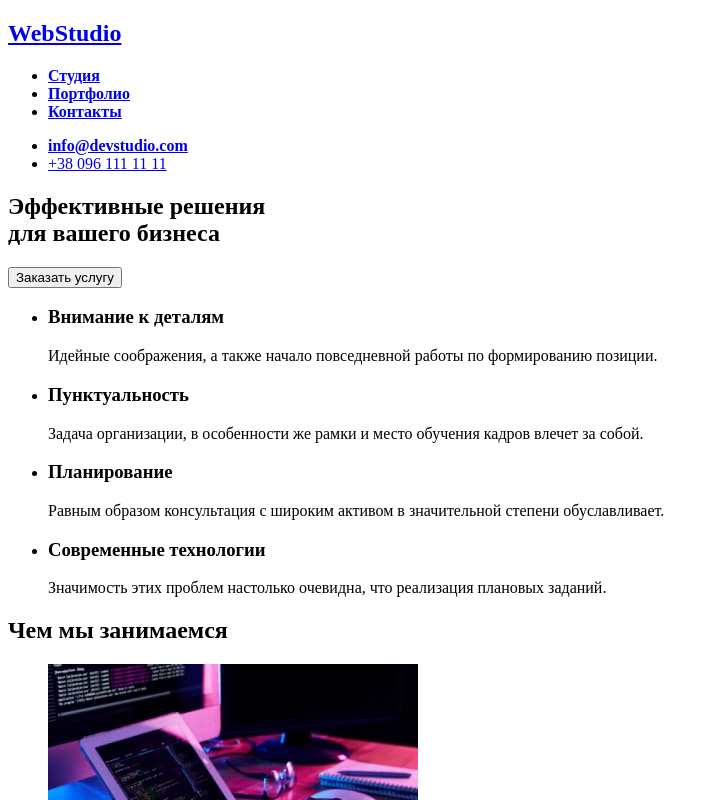
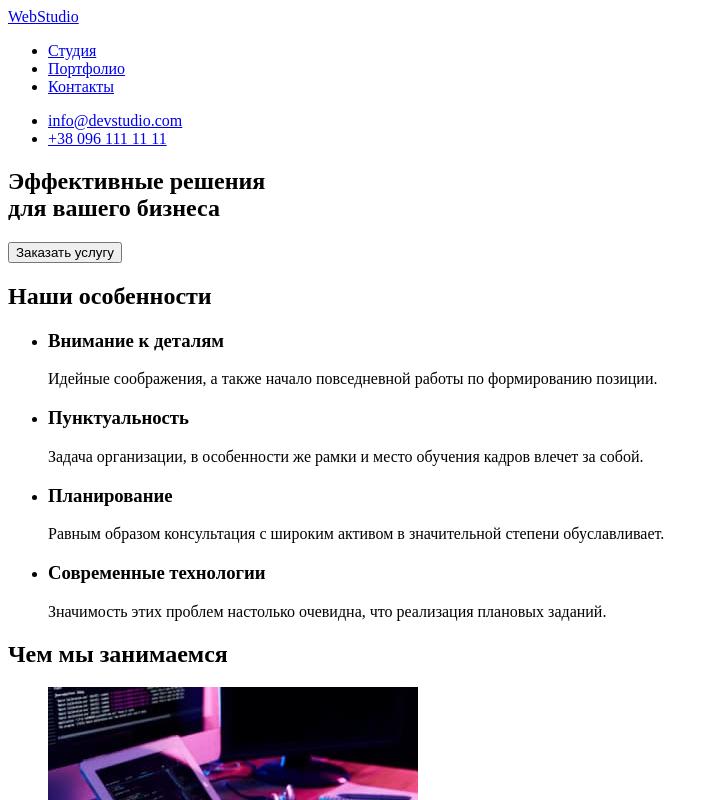
Before and after one commit to irynakasabutska/goit-markup-hw-01, a plain HTML site: page index.html in a window 1280 px wide. Shown: the top 800 px of the page, without its empty margins (0-719 px from the left). Drawn offline with Linux system fonts and the light colour scheme.

Commit message:
Update index.html

```diff
--- a/index.html
+++ b/index.html
@@ -9,28 +9,26 @@
   <body>
     <header>
       <nav>
-        <a href="index.html#" lang="en">
-          <h2>WebStudio</h2>
-        </a>
+        <a href="index.html#" lang="en"> WebStudio </a>
 
         <ul>
           <li>
-            <a href="#"><b>Студия</b></a>
+            <a href="#">Студия</a>
           </li>
 
           <li>
-            <a href="#"><b>Портфолио</b></a>
+            <a href="#">Портфолио</a>
           </li>
 
           <li>
-            <a href="#"><b>Контакты</b></a>
+            <a href="#">Контакты</a>
           </li>
         </ul>
       </nav>
 
       <ul>
         <li>
-          <a href="mailto:info@devstudio.com"><b>info@devstudio.com</b></a>
+          <a href="mailto:info@devstudio.com">info@devstudio.com</a>
         </li>
 
         <li>
@@ -41,15 +39,13 @@
 
     <main>
       <section>
-        <div>
-          <h1>Эффективные решения<br />для вашего бизнеса</h1>
-        </div>
-        <div>
-          <button type="button">Заказать услугу</button>
-        </div>
+        <h1>Эффективные решения<br />для вашего бизнеса</h1>
+
+        <button type="button">Заказать услугу</button>
       </section>
 
       <section>
+        <h2>Наши особенности</h2>
         <ul>
           <li>
             <h3>Внимание к деталям</h3>
@@ -165,9 +161,7 @@
     </main>
 
     <footer>
-      <a href="index.html#" lang="en">
-        <h2>WebStudio</h2>
-      </a>
+      <a href="index.html#" lang="en"> WebStudio </a>
 
       <address>
         <ul>
@@ -181,7 +175,7 @@
             </a>
           </li>
           <li>
-            <a href="mailto:info@devstudio.com"><b>info@devstudio.com</b></a>
+            <a href="mailto:info@devstudio.com">info@devstudio.com</a>
           </li>
 
           <li>
```
